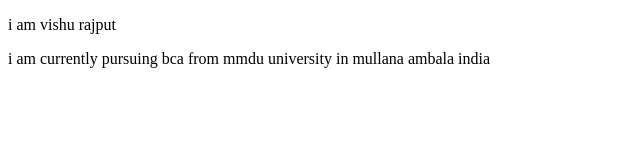
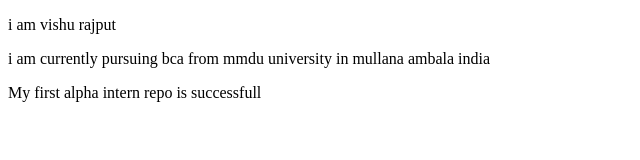
Before and after one commit to github9334/alphaInternRepo, a plain HTML site: page index.html in a window 1280 px wide. Shown: the whole page, without its empty margins (0-640 px from the left). Drawn offline with Linux system fonts and the light colour scheme.

Commit message:
my third commit

```diff
--- a/index.html
+++ b/index.html
@@ -8,5 +8,6 @@
 <body>
     <p>i am vishu rajput</p>
     <p> i am currently pursuing bca from mmdu university in mullana ambala india</p>
+    <p>My first alpha intern repo is successfull</p>
 </body>
 </html>
```
